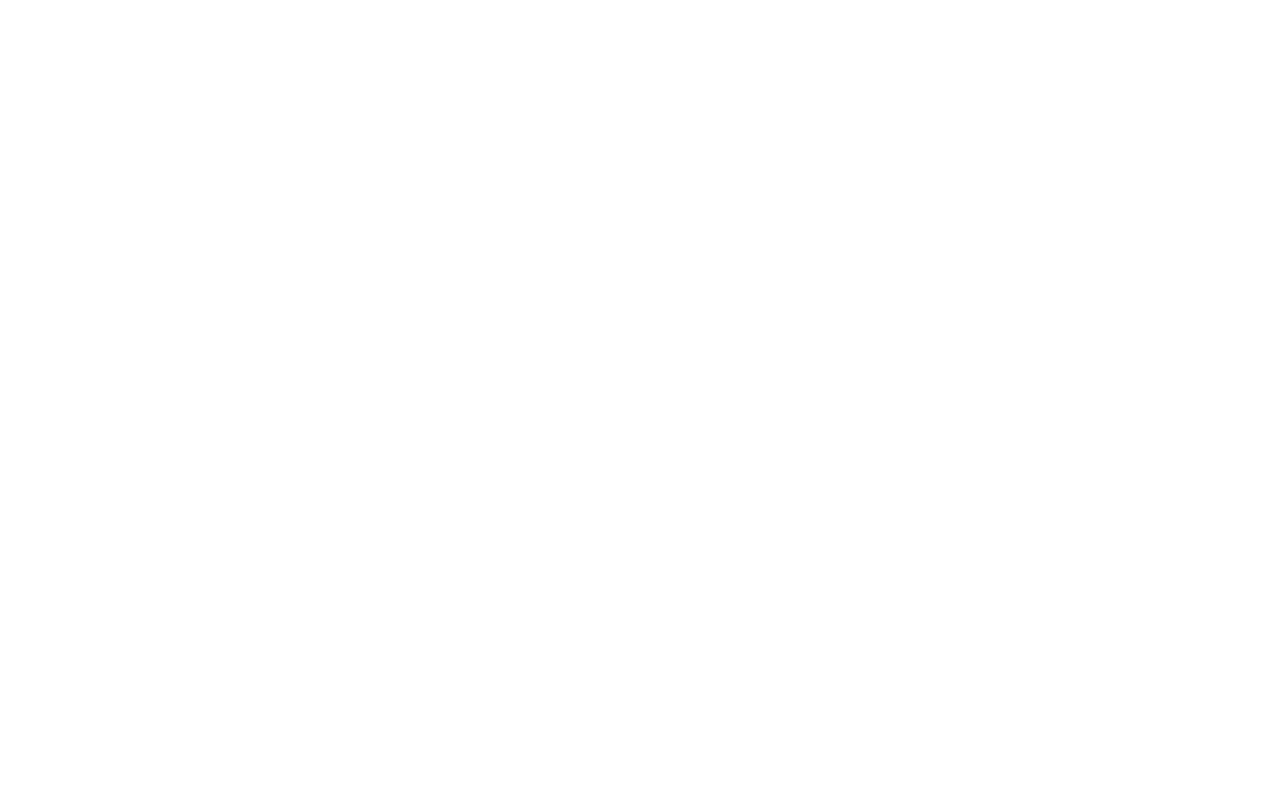
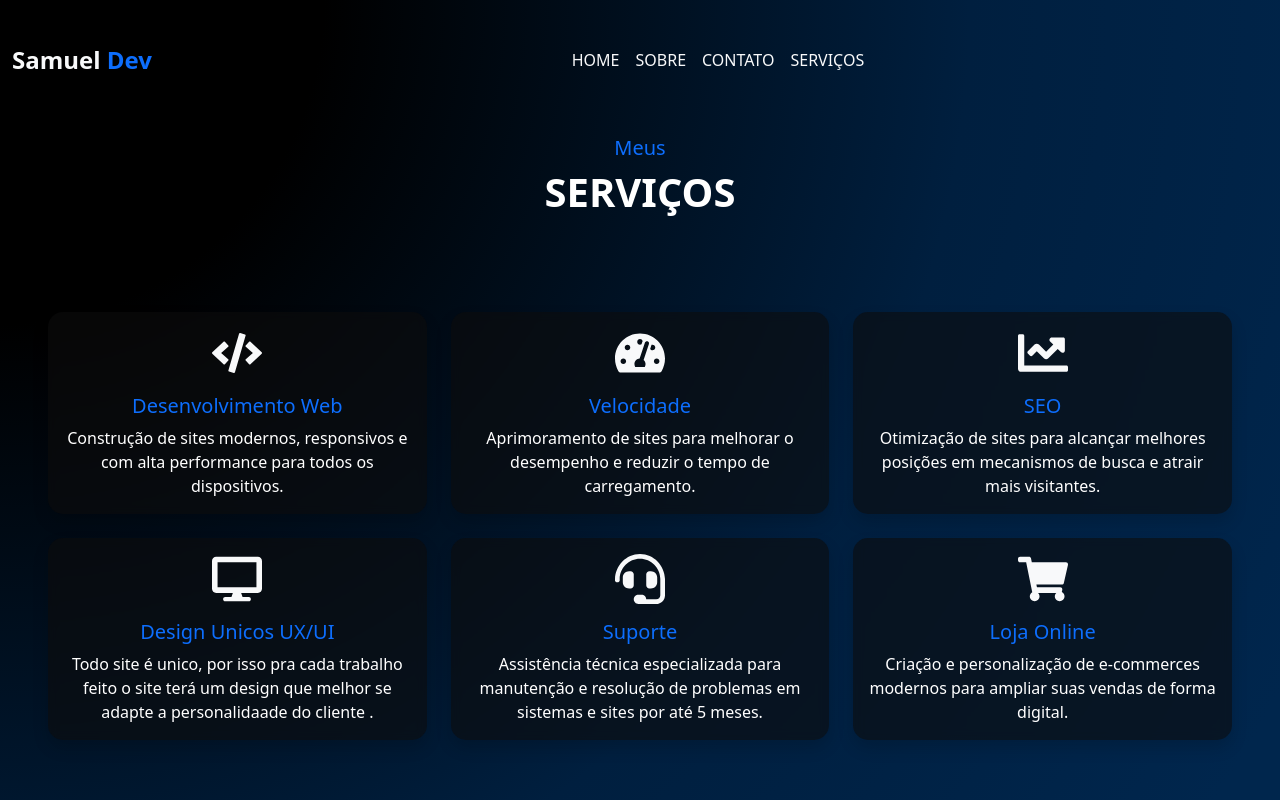
Before and after one commit to samllban/samuel_bandeira_portifolio, a React (Vite) app: page /servicos in a window 1280 px wide. Before the commit this address had no page. Shown: the top 800 px of the page. Built offline with nearby package versions, Linux system fonts and the light colour scheme.

Commit message:
upadte dos outros arquivos, modifiçãod do routes e header

```diff
--- a/src/components/Header.jsx
+++ b/src/components/Header.jsx
@@ -44,7 +44,6 @@ function Header() {
 
     return (
         <>
-
                 <section className="w-100 min-vh-100 d-flex flex-column text-center align-items-center justify-content-center pt-5">
                     <NavBar />
                     <div className="container-xl pt-5">
--- a/src/routes/AppRoutes.jsx
+++ b/src/routes/AppRoutes.jsx
@@ -1,10 +1,13 @@
 import {Routes, Route}  from "react-router-dom";
 import Home from "../pages/Home";
+import Servicoes from "../pages/Servicos";
 
 const AppRoutes = () => {
     return(
         <Routes>
             <Route path="/" element={<Home />} />
+            <Route path="/servicos" element={<Servicoes />} />
+
         </Routes>
     );
 };
```
Also changed, not shown: 1 other file (tests, documents, lock files or other folders).
